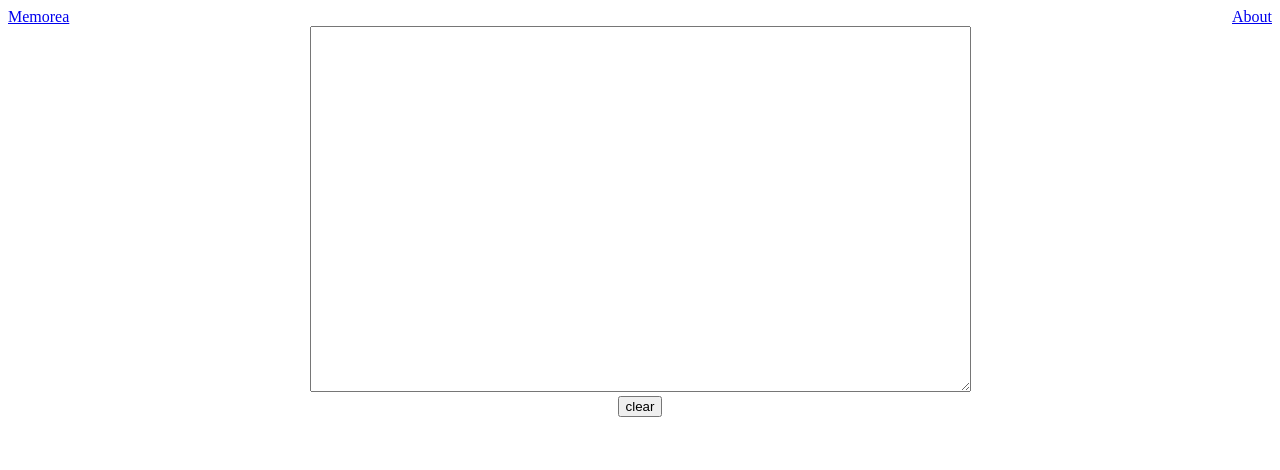
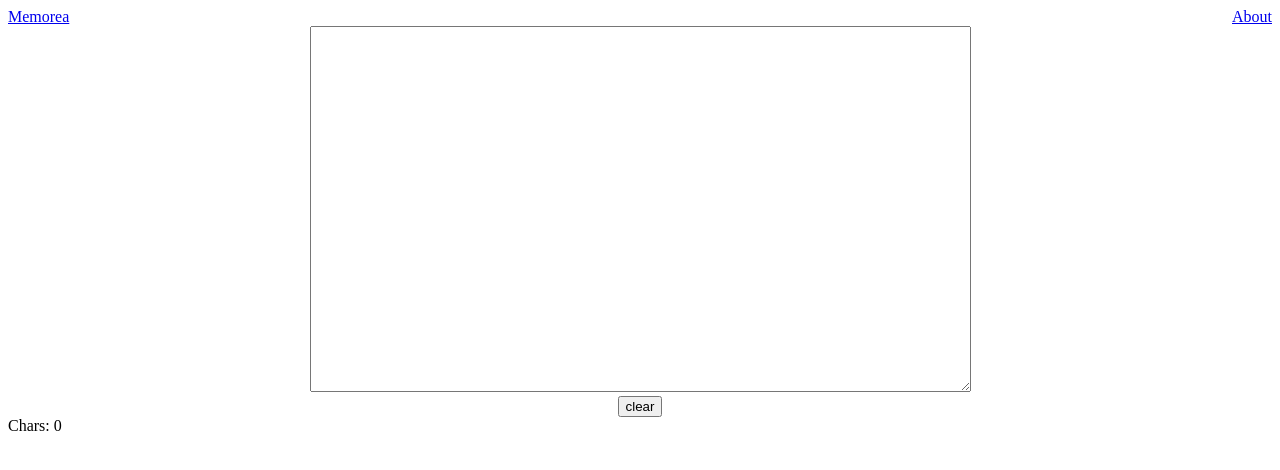
Before and after one commit to sakihet/memorea, a Vue app: page / in a window 1280 px wide. Shown: the top 470 px of the page. Built offline with nearby package versions, Linux system fonts and the light colour scheme.

Commit message:
show chars count

```diff
--- a/src/views/Home.vue
+++ b/src/views/Home.vue
@@ -12,6 +12,11 @@
           text="clear"
           @onClick="clear()"
         />
+      </div>
+    </div>
+    <div class="footer">
+      <div class="footer-left">
+        <span>Chars: {{ text.length }}</span>
       </div>
     </div>
   </div>
@@ -58,4 +63,11 @@
 .button-cell {
   flex: 1;
 }
+.footer {
+  display: flex;
+  flex-direction: row;
+}
+.footer-left {
+  text-align: left;
+}
 </style>
```
